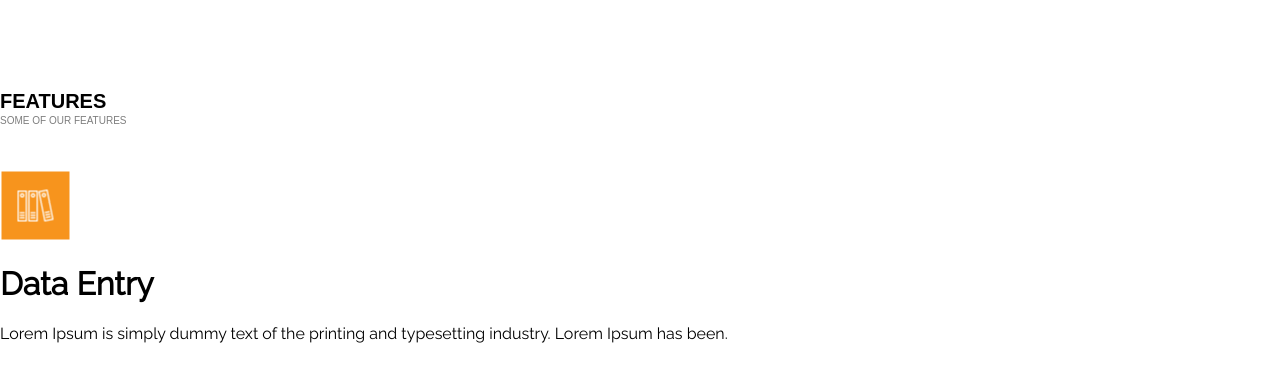
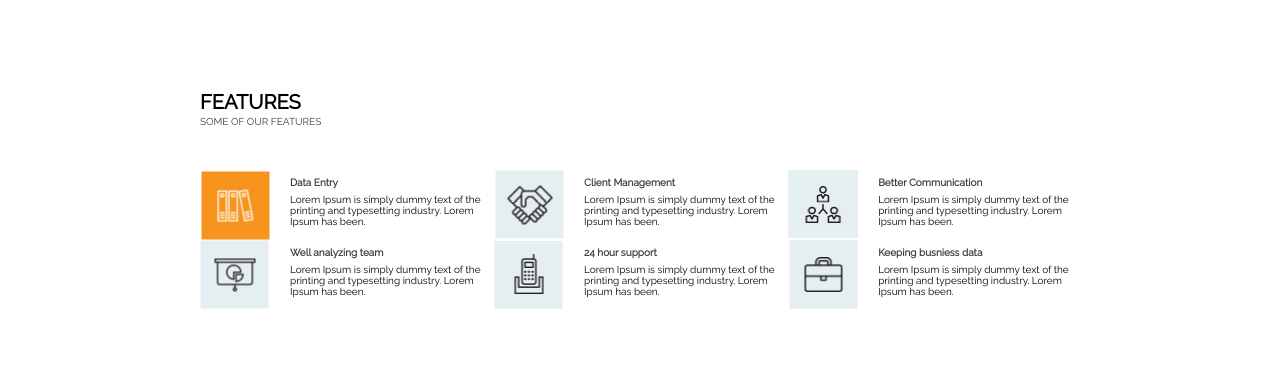
Before and after one commit to AyaAmr/UIFinalProject, a plain HTML site: page index.html in a window 1280 px wide. Drawn offline with Linux system fonts and the light colour scheme.

Commit message:
some modifications in section 3

```diff
--- a/index.html
+++ b/index.html
@@ -9,7 +9,7 @@
     <link rel="stylesheet" type="text/css" href="styles/style.css">
   </head>
   <body>
-    <div>
+    <div class="section3">
       <h1 class="screen-reader">Business LTD Website</h1>
       <div class="title-section3">
         <h1>features</h1>
@@ -17,9 +17,36 @@
       </div>
       <div>
         <div class="items">
-          <img src="images/Data-Entry.png">
-          <h1>Data Entry</h1>
-          <p>Lorem Ipsum is simply dummy text of the printing and typesetting industry. Lorem Ipsum has been.</p>
+          <div class="data-entry">
+            <img src="images/Data-Entry.png">
+            <h1>Data Entry</h1>
+            <p>Lorem Ipsum is simply dummy text of the printing and typesetting industry. Lorem Ipsum has been.</p>
+          </div>
+          <div class="client-management">
+            <img src="images/Client-Management.png">
+            <h1>Client Management</h1>
+            <p>Lorem Ipsum is simply dummy text of the printing and typesetting industry. Lorem Ipsum has been.</p>
+          </div>
+          <div class="better-communication">
+            <img src="images/Better-Communication.png">
+            <h1>Better Communication</h1>
+            <p>Lorem Ipsum is simply dummy text of the printing and typesetting industry. Lorem Ipsum has been.</p>
+          </div>
+          <div class="well-analyzing-team">
+            <img src="images/Well-analyzing-team.png">
+            <h1>Well analyzing team</h1>
+            <p>Lorem Ipsum is simply dummy text of the printing and typesetting industry. Lorem Ipsum has been.</p>
+          </div>
+          <div class="24-hour-support">
+            <img src="images/24-hour-support.png">
+            <h1>24 hour support</h1>
+            <p>Lorem Ipsum is simply dummy text of the printing and typesetting industry. Lorem Ipsum has been.</p>
+          </div>
+          <div class="keeping-busniess-data">
+            <img src="images/Keeping-business-data.png">
+            <h1>Keeping busniess data</h1>
+            <p>Lorem Ipsum is simply dummy text of the printing and typesetting industry. Lorem Ipsum has been.</p>
+          </div>
         </div>
       </div>
     </div>
--- a/styles/style.css
+++ b/styles/style.css
@@ -130,7 +130,10 @@ body {
   height: 80px;
   text-transform: uppercase;
   font-size: 10px;
-  font-family: sans-serif;
+  font-family: 'Raleway';
+}
+.section3{
+  padding-left: 200px;
 }
 .title-section3 h1{
   color: #000000;
@@ -138,12 +141,25 @@ body {
 }
 .title-section3 p{
   margin-top: 0px;
-  color: #7e7e7e;
+  color: #3f3f3f;
 }
-.items{
+.items div{
   display: inline-block;
+  font-size: 10px;
+  color: #000000;
+}
+.items h1{
+  color: #3f3f3f;
+  font-size: 10px;
+  margin-left: 90px;
+}
+.items p{
+  margin-top: 0px;
+  width: 200px;
+  margin-left: 90px;
 }
 .items img{
+  float: left;
   width: 70px;
   height: 70px;
 }
```
Also changed, not shown: images/pyramids.png (added).
